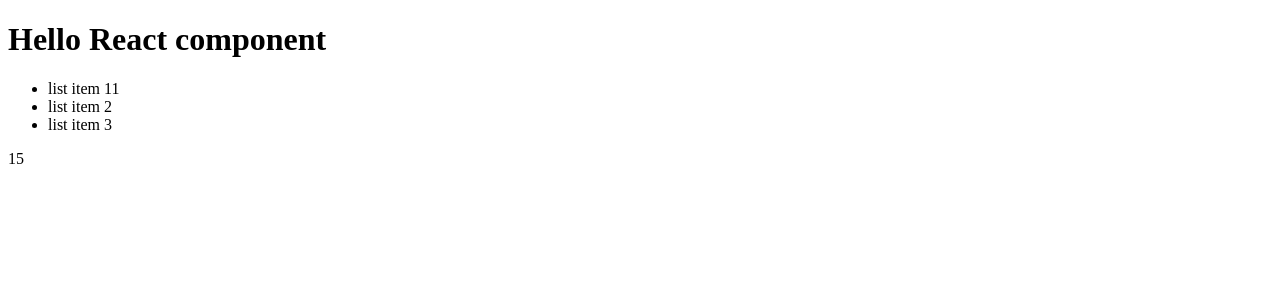
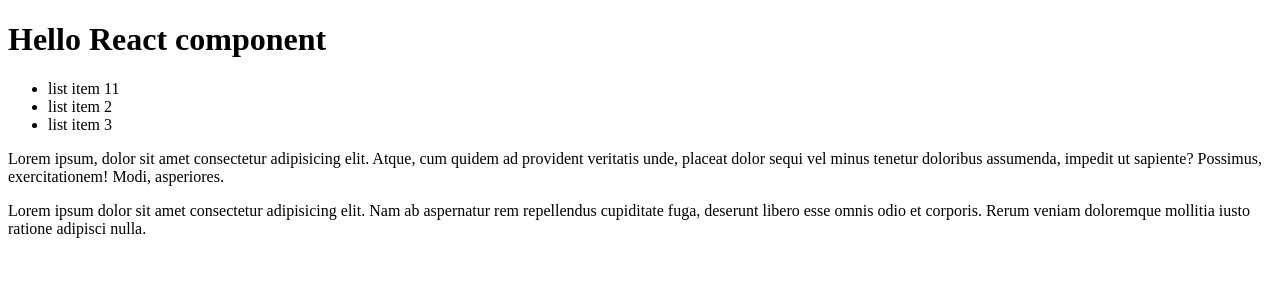
Before and after one commit to OlexanderChekmarev/fake-shop, a React (Create React App) app: page / in a window 1280 px wide. Shown: the top 300 px of the page. Built offline with nearby package versions, Linux system fonts and the light colour scheme.

Commit message:
add React.Fragment

```diff
--- a/src/App.tsx
+++ b/src/App.tsx
@@ -2,7 +2,6 @@
 
 // React Element
 // const title = <h1>Hello React.js</h1>
-
 
 // React component
 const Title = () => <h1>Hello React component</h1>
@@ -10,11 +9,25 @@
 const List = () => {
     let a = 10
     return (
+      <React.Fragment>
             <ul>
                 <li>list item {a + 1}</li>
                 <li>list item 2</li>
                 <li>list item 3</li>
             </ul>
+            <p>
+                Lorem ipsum, dolor sit amet consectetur adipisicing elit. Atque,
+                cum quidem ad provident veritatis unde, placeat dolor sequi vel
+                minus tenetur doloribus assumenda, impedit ut sapiente?
+                Possimus, exercitationem! Modi, asperiores.
+            </p>
+            <p>
+                Lorem ipsum dolor sit amet consectetur adipisicing elit. Nam ab
+                aspernatur rem repellendus cupiditate fuga, deserunt libero esse
+                omnis odio et corporis. Rerum veniam doloremque mollitia iusto
+                ratione adipisci nulla.
+            </p>
+     </React.Fragment>
     )
 }
 
@@ -23,7 +36,6 @@
         <div className="App">
             <Title />
             <List />
-        {10 + 5}
         </div>
     )
 }
```
Lines whose indentation alone changed are shown as unchanged.
